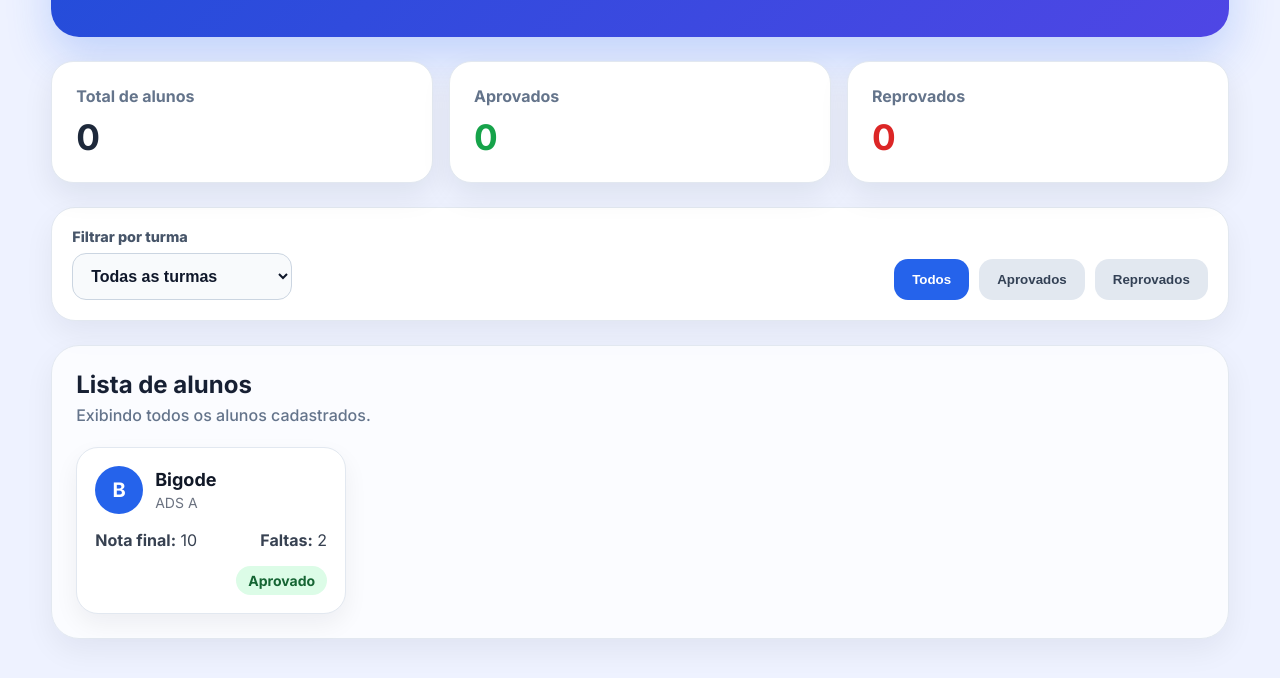
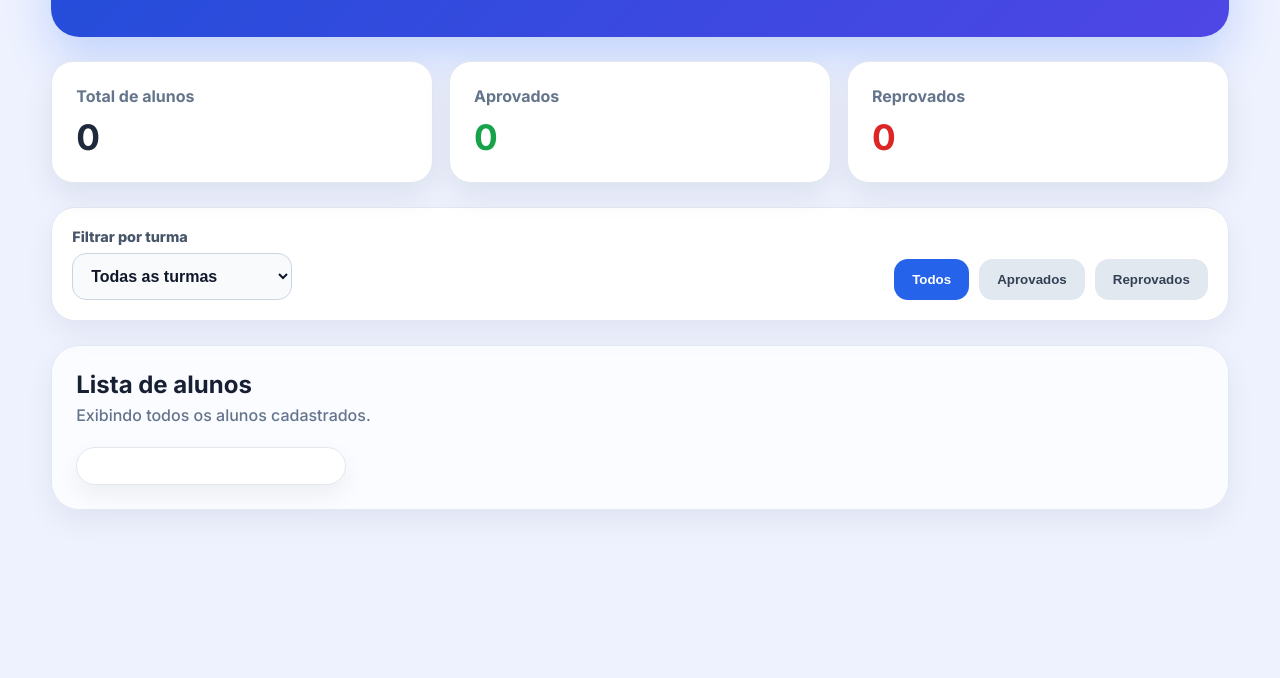
Before and after one commit to Rafael-M-Silva/Dashboard-de-Alunos, a plain HTML site: page index.html in a window 1280 px wide. Shown: the part 260-938 px from the top of the page. After the commit the page ends 818 px from the top, so only its background shows below. Drawn offline with Linux system fonts and the light colour scheme.

Commit message:
Update index.html

```diff
--- a/index.html
+++ b/index.html
@@ -75,7 +75,7 @@
         <div class="card-aluno">
 
           <!-- Cabeçalho do card -->
-          <div class="card-header">
+          <!-- <div class="card-header">
             <div class="avatar-aluno">
               B
             </div>
@@ -84,10 +84,10 @@
               <h3>Bigode</h3>
               <p>ADS A</p>
             </div>
-          </div>
+          </div> -->
 
           <!-- Informações do aluno -->
-          <div class="card-info">
+          <!-- <div class="card-info">
             <p>
               <strong>Nota final:</strong> 10
             </p>
@@ -95,12 +95,12 @@
             <p>
               <strong>Faltas:</strong> 2
             </p>
-          </div>
+          </div> -->
 
           <!-- Status do aluno -->
-          <div class="card-status">
+         <!--  <div class="card-status">
             <span class="status aprovado">Aprovado</span>
-          </div>
+          </div> -->
         </div>
 
       </div>
```
